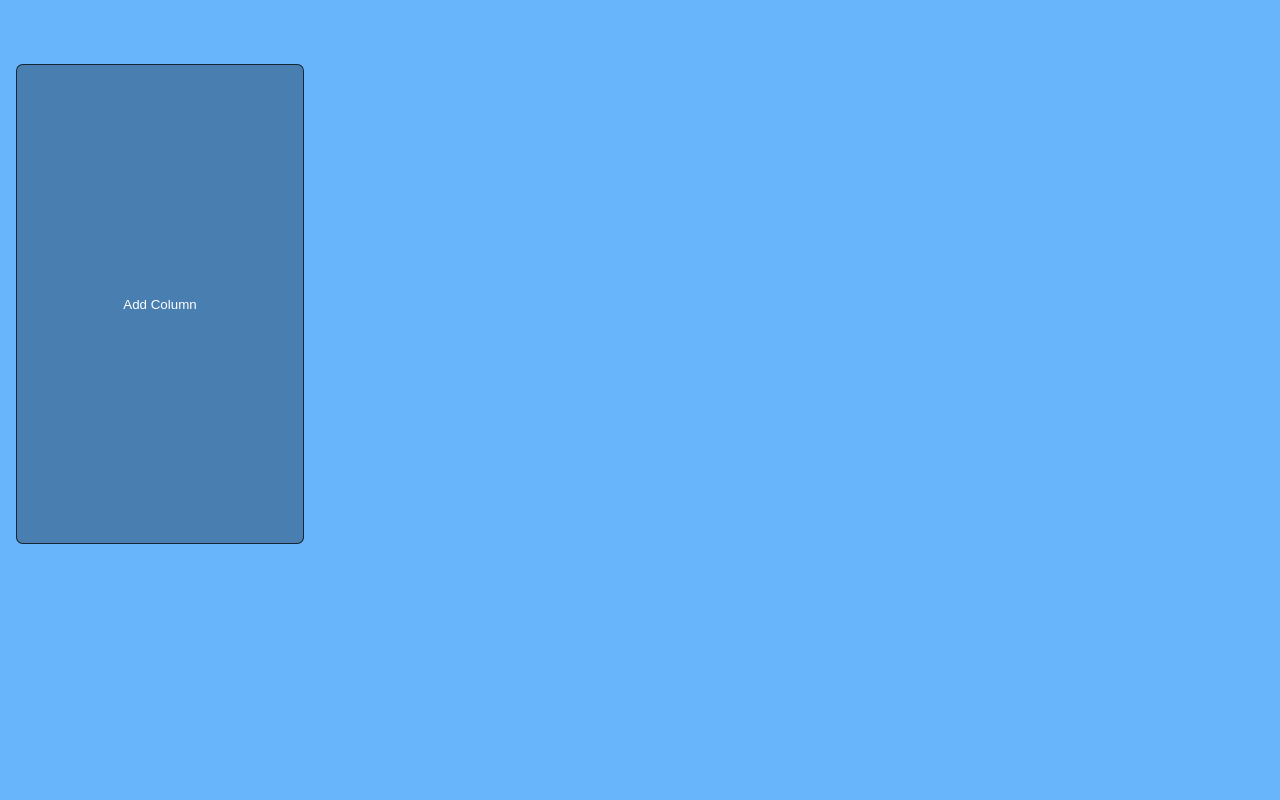
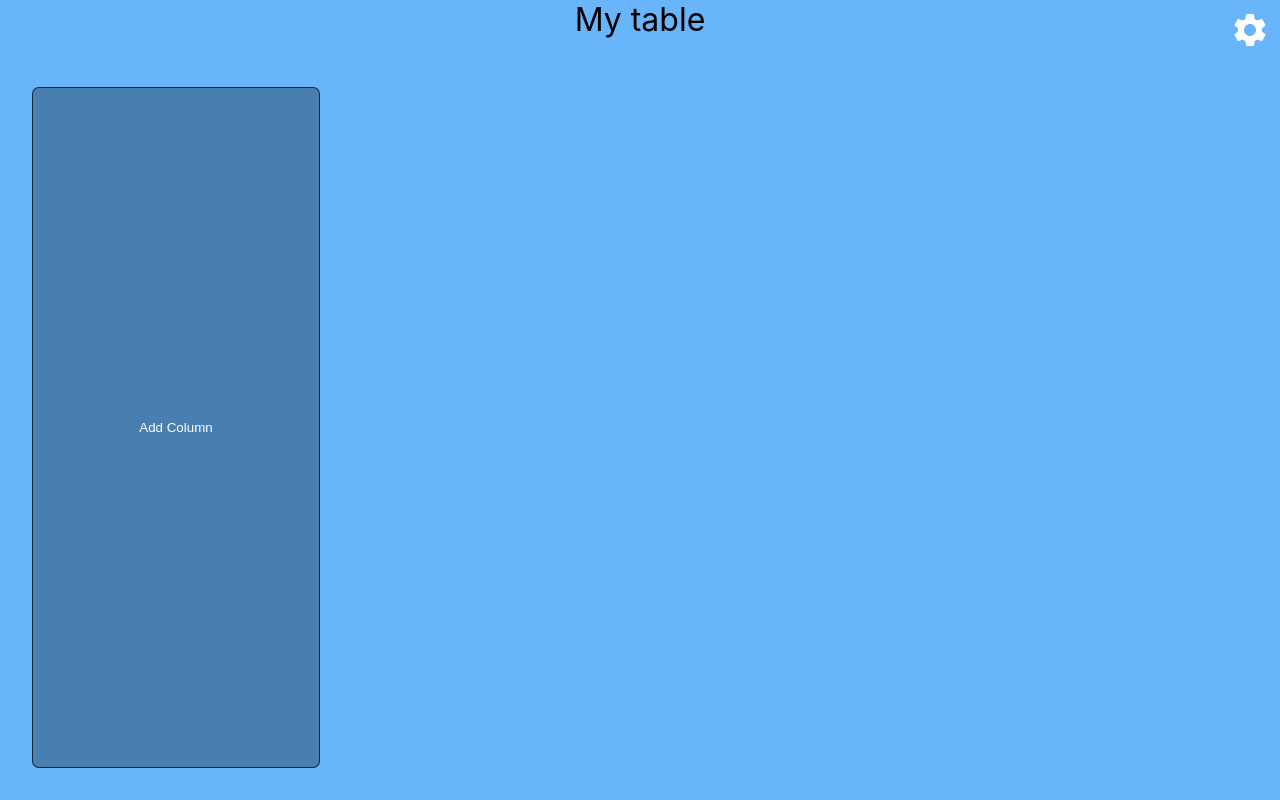
Before and after one commit to PabloCaballero1295/board_task, a React (Vite) app: page / in a window 1280 px wide. Built offline with nearby package versions, Linux system fonts and the light colour scheme.

Commit message:
saving data on localstorage

```diff
--- /dev/null
+++ b/src/components/BoardMenu/BoardMenu.module.css
@@ -0,0 +1,14 @@
+.menu_button {
+  position: absolute;
+  top: 1em;
+  right: 1em;
+  display: flex;
+  justify-content: center;
+  align-items: center;
+  cursor: pointer;
+  border-radius: 50%;
+  width: 2.5em;
+  height: 2.5em;
+  border: none;
+  background-color: rgba(0, 0, 0, 0);
+}
--- /dev/null
+++ b/src/components/BoardMenu/BoardMenu.tsx
@@ -0,0 +1,110 @@
+import SettingsIcon from "@mui/icons-material/Settings"
+import {
+  Button,
+  Dialog,
+  DialogActions,
+  DialogContent,
+  DialogTitle,
+  Menu,
+  MenuItem,
+} from "@mui/material"
+import { useState } from "react"
+import styles from "./BoardMenu.module.css"
+
+interface BoardMenuProps {
+  name: string
+  updateBoardName: (name: string) => void
+  resetBoard: () => void
+}
+
+export const BoardMenu = ({
+  name,
+  updateBoardName,
+  resetBoard,
+}: BoardMenuProps) => {
+  const [boardName, setBoardName] = useState(name)
+
+  const [anchorEl, setAnchorEl] = useState<null | HTMLElement>(null)
+  const [openEdit, setOpenEdit] = useState(false)
+  const open = Boolean(anchorEl)
+  const handleClick = (event: React.MouseEvent<HTMLElement>) => {
+    setAnchorEl(event.currentTarget)
+  }
+  const handleClose = () => {
+    setAnchorEl(null)
+  }
+
+  const handleCloseEdit = () => {
+    setOpenEdit(false)
+  }
+
+  const handleClickEdit = () => {
+    handleClose()
+    setOpenEdit(true)
+  }
+
+  const handleSave = () => {
+    if (boardName.length == 0) {
+      return
+    }
+
+    updateBoardName(boardName)
+    handleCloseEdit()
+    handleClose()
+  }
+
+  const handleReset = () => {
+    resetBoard()
+    handleClose()
+  }
+
+  return (
+    <>
+      <button onClick={handleClick} className={styles.menu_button}>
+        <SettingsIcon
+          sx={{ fontSize: 40, color: "white" }}
+          className={styles.menu_icon}
+          id="column-menu-button"
+        />
+      </button>
+      <Menu
+        id="column-menu-button"
+        aria-labelledby="column-menu-button"
+        anchorEl={anchorEl}
+        open={open}
+        onClose={handleClose}
+        anchorOrigin={{
+          vertical: "top",
+          horizontal: "right",
+        }}
+        transformOrigin={{
+          vertical: "top",
+          horizontal: "right",
+        }}
+      >
+        <MenuItem onClick={handleClickEdit}>Edit board name</MenuItem>
+        <MenuItem onClick={handleReset}>Reset board</MenuItem>
+      </Menu>
+      <Dialog
+        open={openEdit}
+        onClose={handleClose}
+        aria-labelledby="alert-dialog-title"
+        aria-describedby="alert-dialog-description"
+      >
+        <DialogTitle id="alert-dialog-title">Edit board name</DialogTitle>
+        <DialogContent>
+          <input
+            type="text"
+            value={boardName}
+            onChange={(e) => setBoardName(e.target.value)}
+            autoFocus
+          />
+        </DialogContent>
+        <DialogActions>
+          <Button onClick={handleCloseEdit}>Cancel</Button>
+          <Button onClick={handleSave}>Save</Button>
+        </DialogActions>
+      </Dialog>
+    </>
+  )
+}
--- a/src/components/ColumnContainer/ColumnContainer.module.css
+++ b/src/components/ColumnContainer/ColumnContainer.module.css
@@ -35,6 +35,7 @@
   display: flex;
   align-items: center;
   padding: 0.75em 1em;
+  cursor: pointer;
 }
 
 .title {
--- a/src/components/KanbanBoard/KanbanBoard.module.css
+++ b/src/components/KanbanBoard/KanbanBoard.module.css
@@ -1,10 +1,22 @@
 .wrapper {
-  padding: 4em 1em;
+  display: flex;
+  flex-direction: column;
+  height: 100%;
+}
+
+.board_wrapper {
+  flex: 1;
   display: flex;
   gap: 2em;
   overflow-x: scroll;
   width: auto;
   height: auto;
+}
+
+.title {
+  font-size: 2em;
+  margin: auto;
+  width: fit-content;
 }
 
 .add_column_button {
@@ -14,14 +26,16 @@
   background-color: rgba(0, 0, 0, 0.3);
   border: 1px solid rgba(0, 0, 0, 0.7);
   border-radius: 0.5em;
-  height: 36em;
+
   cursor: pointer;
 }
 
 .columns_wrapper {
   display: flex;
   gap: 1em;
-  height: 30em;
+  margin-top: 3em;
+  margin-bottom: 2em;
+  padding: 0 2em;
 }
 
 ::-webkit-scrollbar-thumb:horizontal {
--- a/src/components/KanbanBoard/KanbanBoard.tsx
+++ b/src/components/KanbanBoard/KanbanBoard.tsx
@@ -1,6 +1,6 @@
-import { useMemo, useState } from "react"
+import { useEffect, useMemo, useState } from "react"
 import styles from "./KanbanBoard.module.css"
-import { Column, Task } from "../../types/types"
+import { Board, Column, Task } from "../../types/types"
 import { ColumnContainer } from "../ColumnContainer/ColumnContainer"
 import {
   DndContext,
@@ -16,14 +16,50 @@ import { arrayMove, SortableContext } from "@dnd-kit/sortable"
 import { createPortal } from "react-dom"
 import { TaskCard } from "../TaskCard/TaskCard"
 
+import { v4 as uuidv4 } from "uuid"
+import { BoardMenu } from "../BoardMenu/BoardMenu"
+
 export const KanbanBoard = () => {
-  const [columns, setColumns] = useState<Column[]>([])
+  const boardKey = "board_todo"
+
+  let boardLocalStorageData = JSON.parse(
+    localStorage.getItem(boardKey)!
+  ) as Board
+
+  if (boardLocalStorageData == null) {
+    const initialBoard = {
+      id: uuidv4(),
+      name: "My table",
+      columns: [],
+      tasks: [],
+    }
+
+    boardLocalStorageData = initialBoard
+  }
+  const saveStateOnLocalStorage = (data: Board) => {
+    localStorage.setItem(boardKey, JSON.stringify(data))
+  }
+
+  const [title, setTitle] = useState(boardLocalStorageData.name)
+
+  const [columns, setColumns] = useState<Column[]>(
+    boardLocalStorageData.columns
+  )
   const columnsId = useMemo(() => columns.map((col) => col.id), [columns])
 
-  const [tasks, setTasks] = useState<Task[]>([])
+  const [tasks, setTasks] = useState<Task[]>(boardLocalStorageData.tasks)
 
   const [activeColumn, setActiveColumn] = useState<Column | null>(null)
   const [activeTask, setActiveTask] = useState<Task | null>(null)
+
+  useEffect(() => {
+    saveStateOnLocalStorage({
+      id: boardLocalStorageData.id,
+      name: title,
+      columns: columns,
+      tasks: tasks,
+    })
+  }, [columns, tasks, title, boardLocalStorageData])
 
   const sensors = useSensors(
     useSensor(PointerSensor, {
@@ -159,12 +195,30 @@ export const KanbanBoard = () => {
     }
   }
 
+  const updateBoardName = (newBoardName: string) => {
+    setTitle(newBoardName)
+  }
+
+  const resetBoard = () => {
+    setTitle("My table")
+    setColumns([])
+    setTasks([])
+  }
+
   const generateId = () => {
     return Math.floor(Math.random() * 10001)
   }
 
   return (
     <div className={styles.wrapper}>
+      <BoardMenu
+        name={title}
+        updateBoardName={updateBoardName}
+        resetBoard={resetBoard}
+      />
+      <div className={styles.title}>{title}</div>
+
+      <div className={styles.board_wrapper}>
         <DndContext
           onDragStart={onDragStart}
           onDragEnd={onDragEnd}
@@ -221,5 +275,6 @@ export const KanbanBoard = () => {
           )}
         </DndContext>
       </div>
+    </div>
   )
 }
--- a/src/types/types.ts
+++ b/src/types/types.ts
@@ -27,3 +27,9 @@ export type Task = {
   columnId: number
   content: string
 }
+export interface Board {
+  id: string
+  name: string
+  columns: Column[]
+  tasks: Task[]
+}
```
Lines whose indentation alone changed are shown as unchanged.
